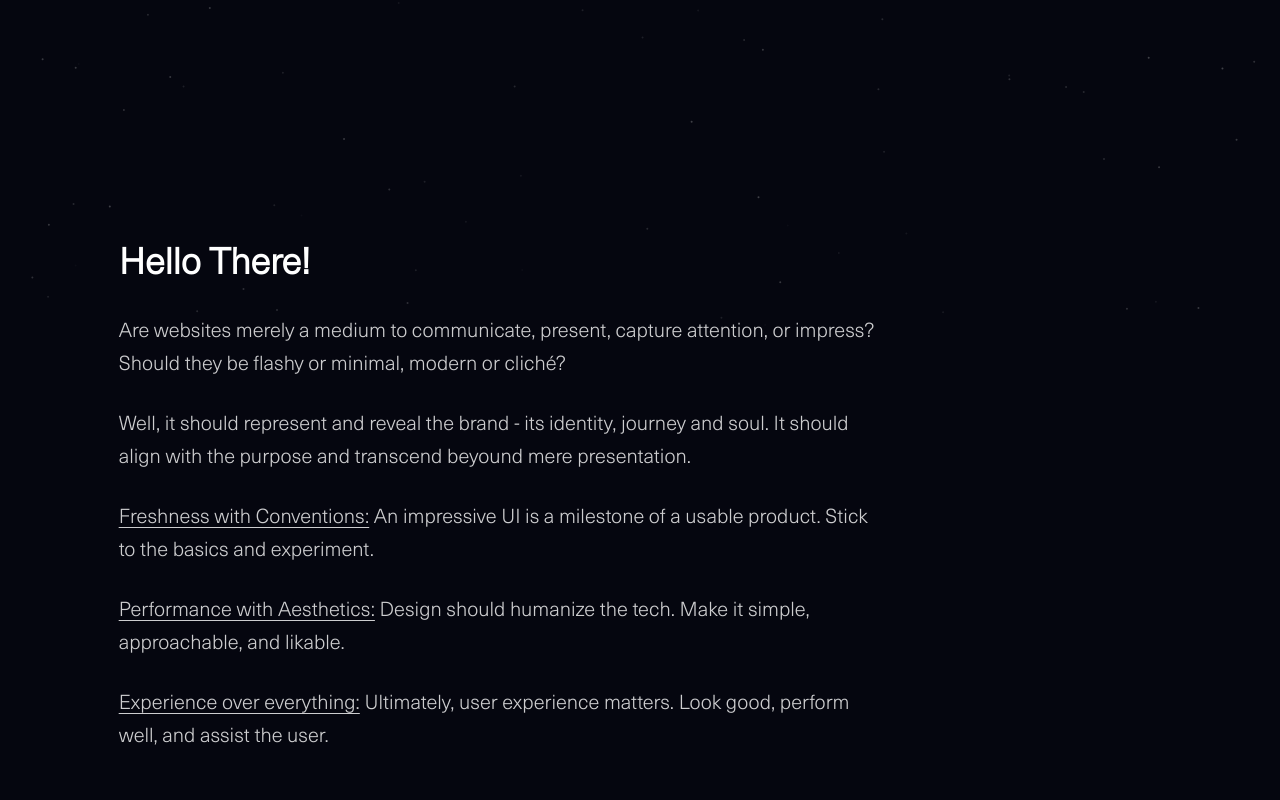
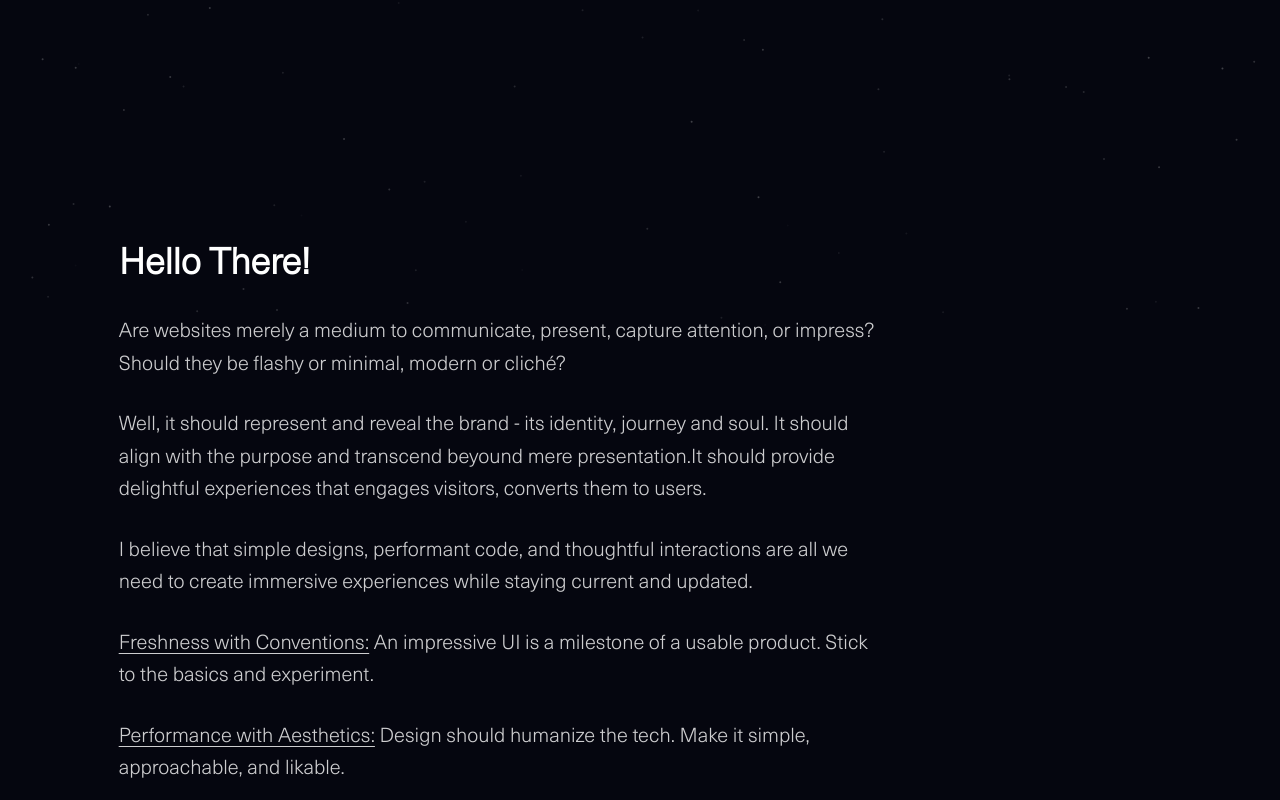
Before and after one commit to rakesh-gupta29/rakesh-gupta29.github.io, an Astro site: page / in a window 1280 px wide. Shown: the part 471-1271 px from the top of the page. Built offline with nearby package versions, Linux system fonts and the light colour scheme; Astro itself is replaced by a stand-in of ours.

Commit message:
updated content for process

```diff
--- a/src/views/home/Process.astro
+++ b/src/views/home/Process.astro
@@ -87,8 +87,13 @@ import skills from "../../static/skills.json";
     <h6 class="text-white text-opacity-80 pt-7 max-w-3xl leading-relaxed">
       Well, it should represent and reveal the brand - its identity, journey and
       soul. It should align with the purpose and transcend beyound mere
-      presentation.
+      presentation.It should provide delightful experiences that engages visitors, converts them to users.
     </h6>
+
+ <h6 class="text-white text-opacity-80 pt-7 max-w-3xl leading-relaxed">
+I believe that simple designs, performant code, and thoughtful interactions are all we need to create immersive experiences while staying current and updated.
+    </h6>
+
     <h6 class="text-white text-opacity-80 max-w-3xl leading-relaxed pt-7">
       <strong
         class="font-regular underline underline-offset-4 decoration-from-font text-opacity-80 text-white"
```
